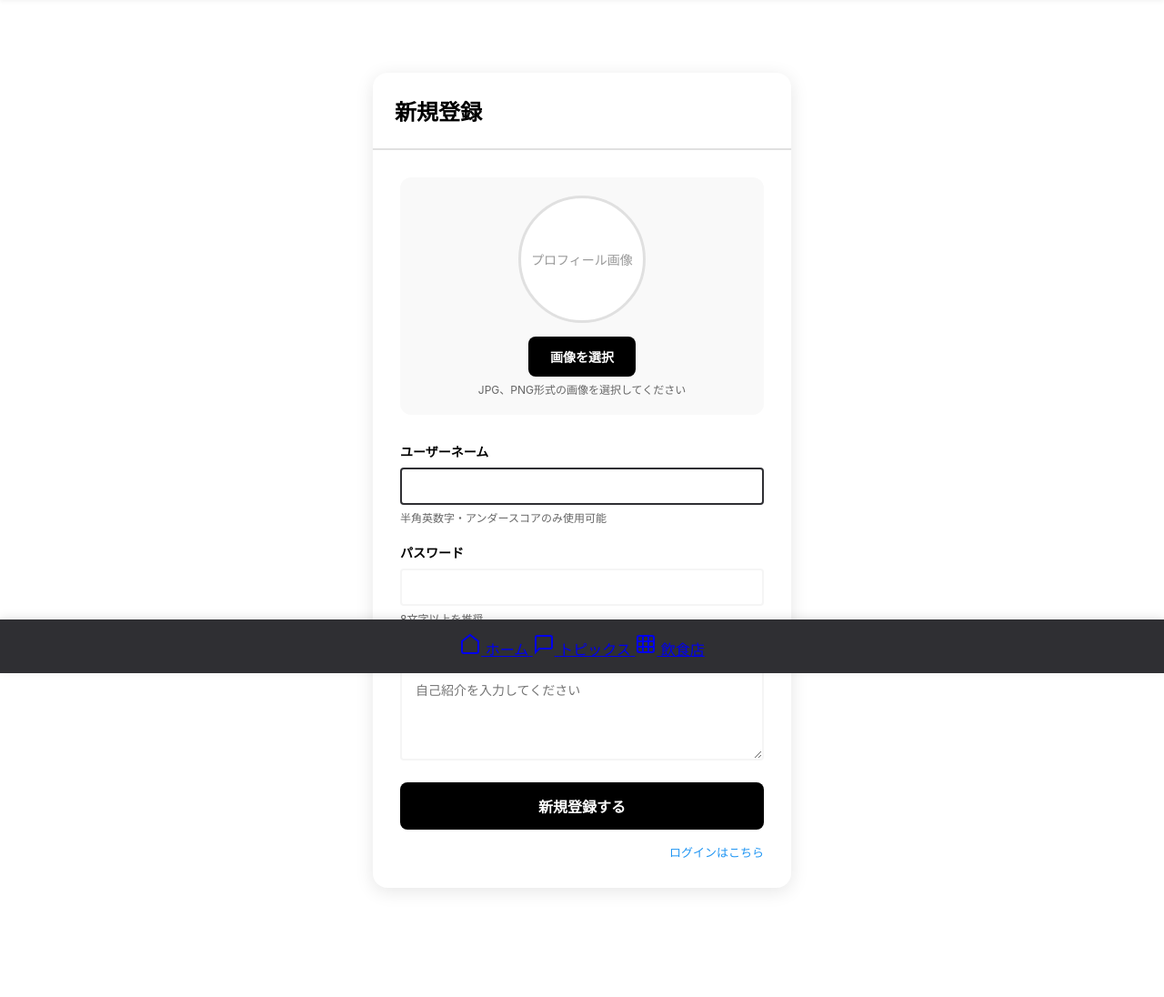
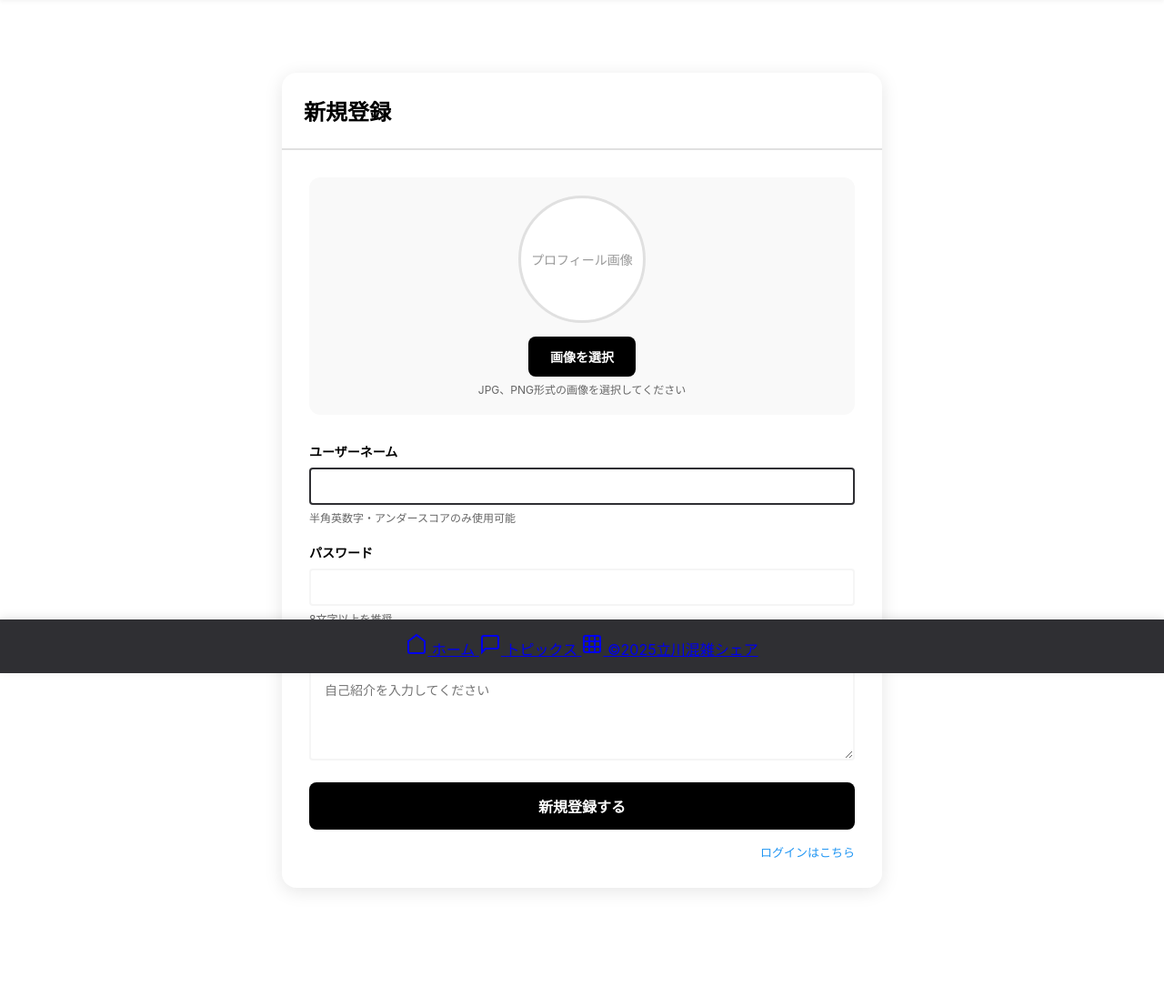
Before and after one commit to kkaisei0204/TachikawaCS, a Flask app: page /register in a window 1280 px wide. Shown: the part 60-1156 px from the top of the page at 91% size. Run offline with Flask 3, Linux system fonts and the light colour scheme.

```diff
--- a/apps/top_page/templates/login.html
+++ b/apps/top_page/templates/login.html
@@ -10,7 +10,7 @@
     html, body { margin: 0 !important; padding: 0 !important; font-family: -apple-system, BlinkMacSystemFont, "Segoe UI", "Noto Sans JP", "Hiragino Sans", sans-serif; }
 
     .auth-container {
-      max-width: 480px;
+      max-width: 700px; /* 480px → 700px に変更（profile_edit.htmlに合わせる） */
       margin: 60px auto 100px;
       padding: 20px;
     }
@@ -194,7 +194,7 @@
           <rect x="3" y="3" width="18" height="18" rx="2"></rect>
           <path d="M9 3v18M3 9h18M3 15h18M15 3v18"></path>
         </svg>
-        <span>飲食店</span>
+        <span>©2025立川混雑シェア</span>
       </a>
     </nav>
   </footer>
--- a/apps/top_page/templates/register.html
+++ b/apps/top_page/templates/register.html
@@ -10,7 +10,7 @@
     html, body { margin: 0 !important; padding: 0 !important; font-family: -apple-system, BlinkMacSystemFont, "Segoe UI", "Noto Sans JP", "Hiragino Sans", sans-serif; }
 
     .auth-container {
-      max-width: 500px;
+      max-width: 700px; /* 500px → 700px に変更（profile_edit.htmlに合わせる） */
       margin: 60px auto 100px;
       padding: 20px;
     }
@@ -295,7 +295,7 @@
           <rect x="3" y="3" width="18" height="18" rx="2"></rect>
           <path d="M9 3v18M3 9h18M3 15h18M15 3v18"></path>
         </svg>
-        <span>飲食店</span>
+        <span>©2025立川混雑シェア</span>
       </a>
     </nav>
   </footer>
```
Also changed, not shown: apps/top_page/templates/profile_edit.html (+24 -1 lines).
